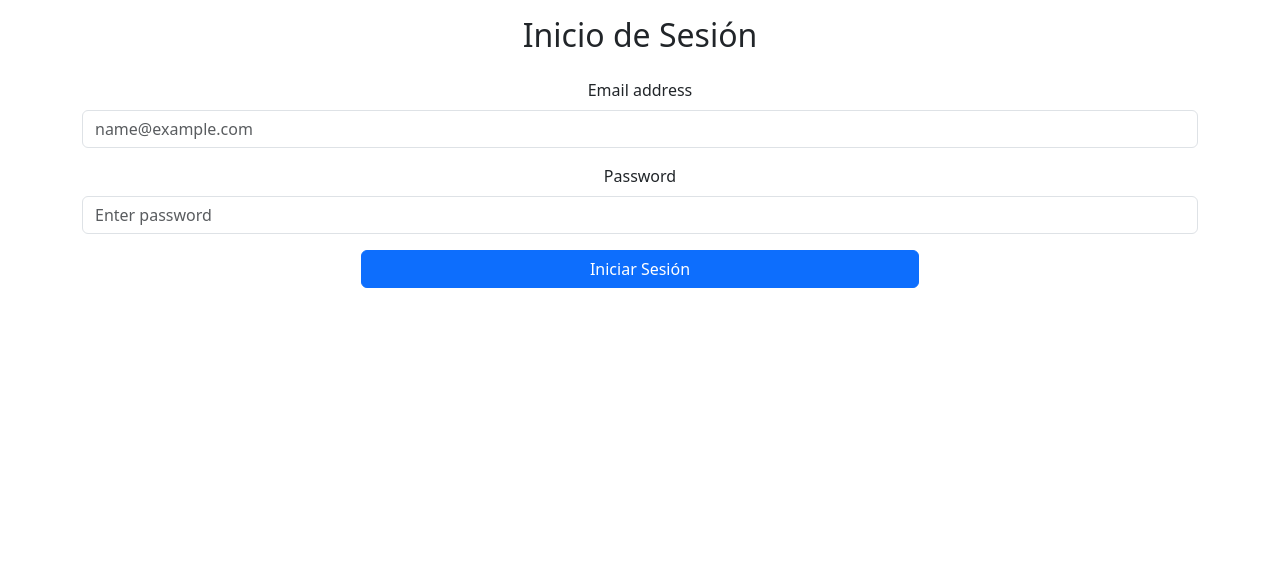
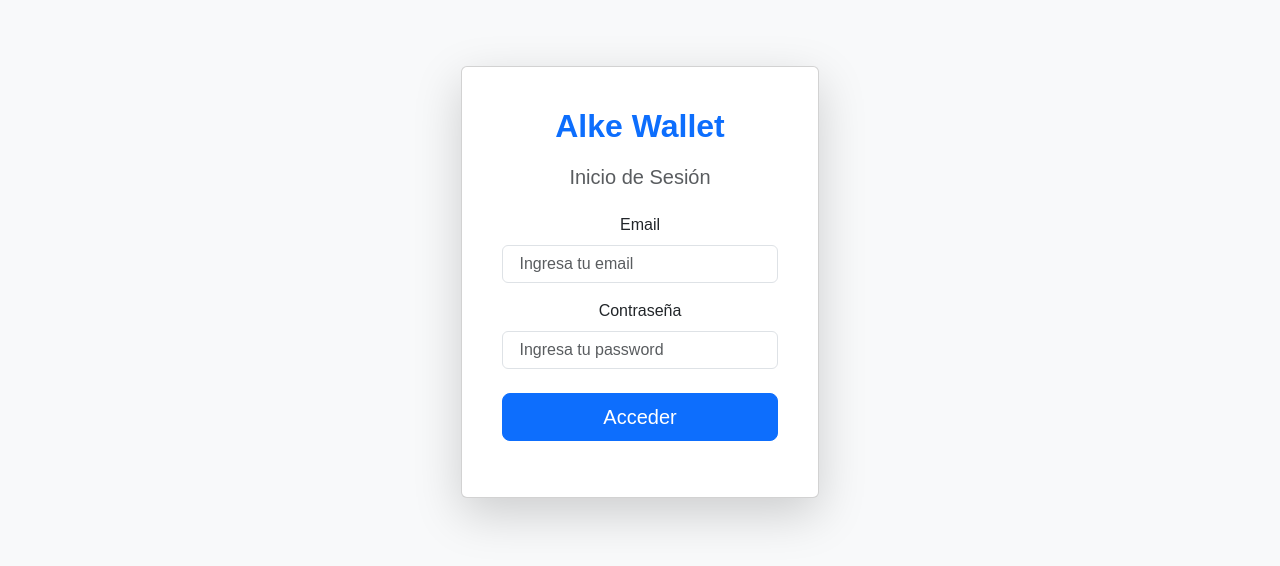
Before and after one commit to jeberoizac/Alke-Wallet, a plain HTML site: page login.html in a window 1280 px wide. Drawn offline with nearby package versions, Linux system fonts and the light colour scheme.

Commit message:
mejorar vista de login y aplicar cambios al css

```diff
--- a/assets/css/style.css
+++ b/assets/css/style.css
@@ -1,9 +1,21 @@
 /* assets/css/style.css */
+
+/* -------------------------------------- */
+/* ESTILOS GENERALES Y DE BOOTSTRAP */
+/* -------------------------------------- */
 body {
     background-color: #f8f9fa; /* Color de fondo claro */
+    font-family: Arial, sans-serif;
+    text-align: center;
+    padding-top: 50px;
 }
+
+/* -------------------------------------- */
+/* ESTILOS DEL MENÚ Y LISTAS (Existentes) */
+/* -------------------------------------- */
 .container {
-    max-width: 600px;
+    /* Puedes dejar este max-width, pero para login usaremos el centrado */
+    max-width: 800px;
 }
 .list-group-item-primary {
     border: 2px solid #007bff;
@@ -15,3 +27,25 @@ body {
 .nav-btn.d-block {
     width: 100%;
 }
+
+/* -------------------------------------- */
+/* ESTILOS ESPECÍFICOS DE LOGIN  */
+/* -------------------------------------- */
+
+/* 1. Habilita el centrado vertical al 100% de la altura de la vista */
+html, body {
+    height: 100%;
+}
+
+/* 2. Define el ancho máximo del contenedor del formulario para hacerlo compacto */
+.login-container {
+    /* Ancho máximo para que el formulario se vea corto en pantallas grandes */
+    max-width: 700px;
+    /* Asegura que el contenedor centrado del login no tenga padding extra si no se usa Bootstrap container */
+    padding: 0 15px;
+}
+
+/* 3. Asegura que el contenedor flexbox que centra el login cubra toda la altura */
+.min-vh-100 {
+    min-height: 100vh;
+}
--- a/login.html
+++ b/login.html
@@ -1,61 +1,36 @@
-<!DOCTYPE html>
-<html lang="es">
 <head>
-    <meta charset="utf-8" />
-    <meta name="viewport" content="width=device-width, initial-scale=1" />
-    <title>-- :: Billetera Digital :: --</title>
-
+    <title>- Alke Wallet - Login</title>
+    <link href="https://cdn.jsdelivr.net/npm/bootstrap@5.3.3/dist/css/bootstrap.min.css" rel="stylesheet">
     <link rel="stylesheet" href="assets/css/style.css">
-
-    <link
-      href="https://cdn.jsdelivr.net/npm/bootstrap@5.3.8/dist/css/bootstrap.min.css"
-      rel="stylesheet"
-    />
 </head>
-
 <body id="page-login">
-
-    <section class="container mt-3 text-center">
-      <h2>Inicio de Sesión</h2>
-
+    <div class="container d-flex justify-content-center  pt-3 pb-5">
+        <div class="col-12 col-md-8 col-lg-6 login-container">
+            <div class="card shadow-lg p-4">
+                <div class="card-body">
+                    <h2 class="card-title text-center mb-4 text-primary fw-bold">Alke Wallet</h2>
+                    <h5 class="card-subtitle text-center mb-4 text-muted">Inicio de Sesión</h5>
+                    <div id="alerta-container" class="mb-3"></div>
                     <form id="loginForm">
-
-        <div id="alerta-container" class="mt-4 mb-4">
+                        <div class="mb-3">
+                            <label for="inputEmail" class="form-label">Email</label>
+                            <input type="email" class="form-control" id="inputEmail" placeholder=" Ingresa tu email " required>
                         </div>
-
-        <div class="mb-3">
-          <label for="inputEmail" class="form-label">Email address</label>
-          <input
-            type="email"
-            class="form-control"
-            id="inputEmail"
-            placeholder="name@example.com"
-            required
-          />
+                        <div class="mb-4">
+                            <label for="inputPassword" class="form-label">Contraseña</label>
+                            <input type="password" class="form-control" id="inputPassword" placeholder=" Ingresa tu password" required>
                         </div>
-
-        <div class="mb-3">
-          <label for="inputPassword" class="form-label">Password</label>
-          <input
-            type="password"
-            class="form-control"
-            id="inputPassword"
-            placeholder="Enter password"
-            required
-          />
-        </div>
-
-        <div class="d-grid gap-2 col-6 mx-auto">
-          <button type="submit" class="btn btn-primary">
-            Iniciar Sesión
-          </button>
+                        <div class="d-grid">
+                            <button type="submit" class="btn btn-primary btn-lg">Acceder</button>
                         </div>
 
                     </form>
-    </section>
-
-    <script src="https://code.jquery.com/jquery-3.7.1.min.js"></script>
-    <script src="https://cdn.jsdelivr.net/npm/bootstrap@5.3.8/dist/js/bootstrap.bundle.min.js"></script>
+                </div>
+            </div>
+        </div>
+    </div>
+    </body>
+    <script src="https://cdn.jsdelivr.net/npm/bootstrap@5.3.3/dist/js/bootstrap.bundle.min.js"></script>
+    <script src="https://code.jquery.com/jquery-3.7.1.min.js" ></script>
     <script src="assets/js/app.js" type="module"></script>
-  </body>
 </html>
```
Also changed, not shown: deposit.html (+1 -1 lines), index.html (+2 -12 lines), menu.html (+1 -1 lines), sendmoney.html (+1 -1 lines), transactiones.html (+1 -1 lines). Lines whose indentation alone changed are shown as unchanged.
